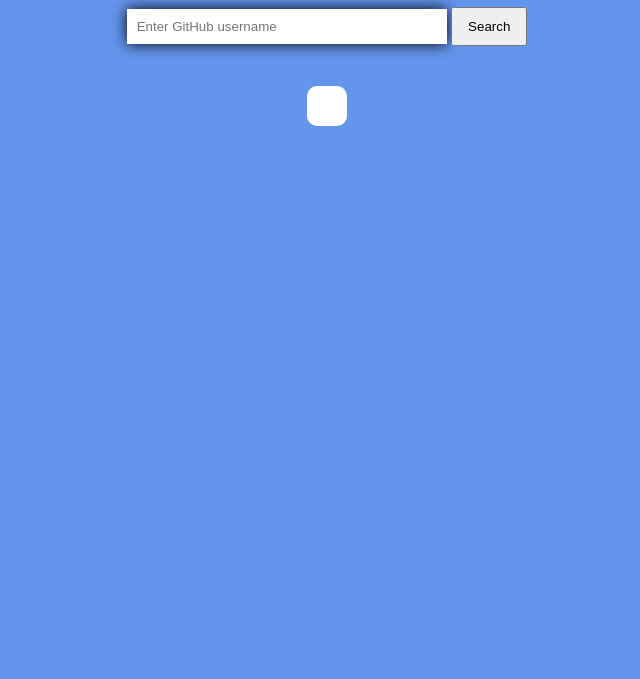
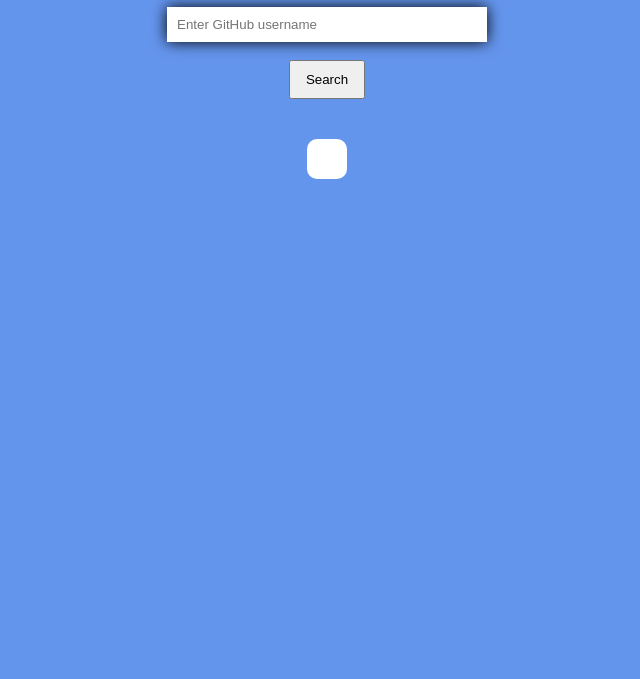
Before and after one commit to Prilla-47/Github-user-Finder, a plain HTML site: page index.html in a window 1280 px wide. Shown: the part 121-800 px from the top of the page, without its empty margins (313-953 px from the left). Drawn offline with nearby package versions, Linux system fonts and the light colour scheme.

Commit message:
Add files via upload

```diff
--- a/index.html
+++ b/index.html
@@ -12,7 +12,7 @@
     <div class="container">
         <h1>GitHub User Finder</h1>
         <form id="user-form" action="">
-        <input type="text" id="username" placeholder="Enter GitHub username" required>
+        <input type="text" id="username" placeholder="Enter GitHub username" required><br><br>
         <input onclick="checkUsername()" id="submit" type="submit" value="Search">
     </form>
     <div id="user-info"></div>
```
